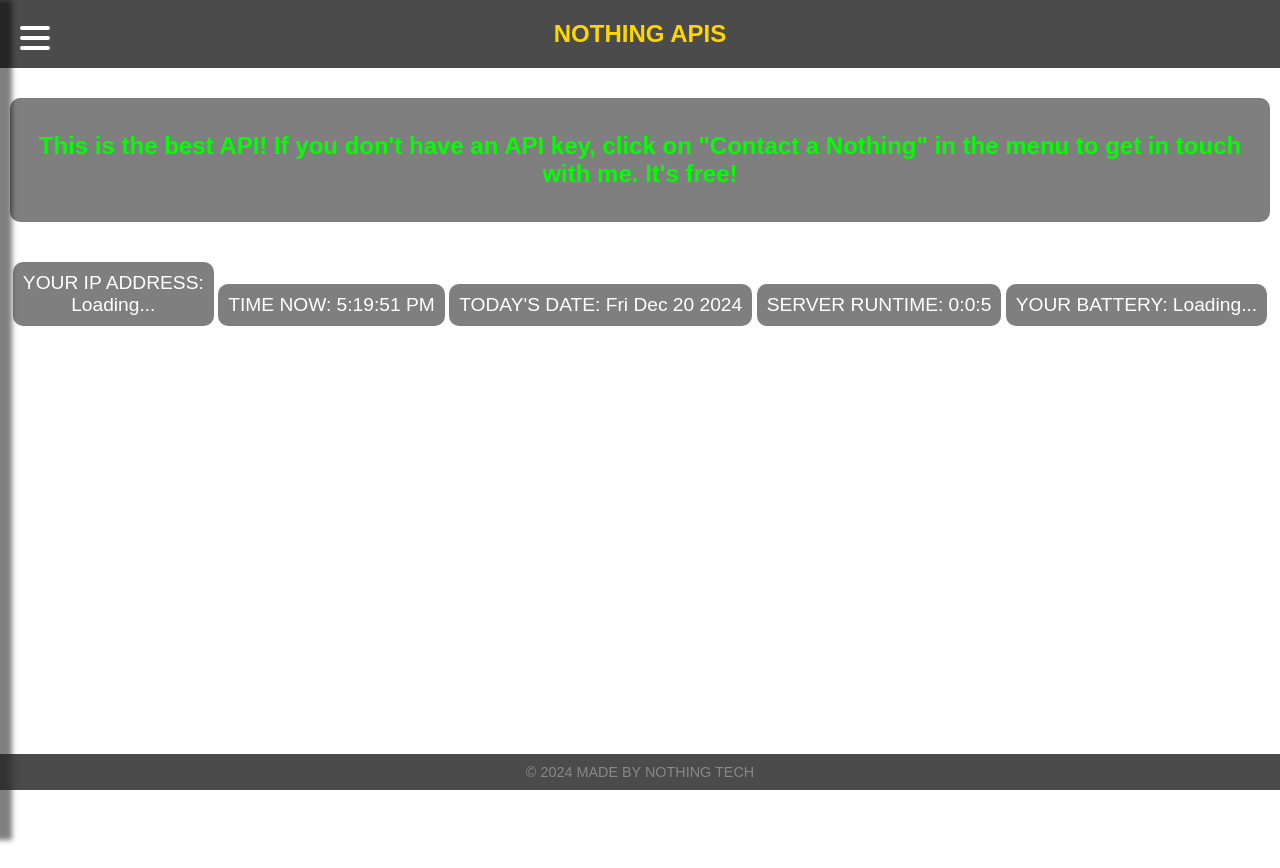
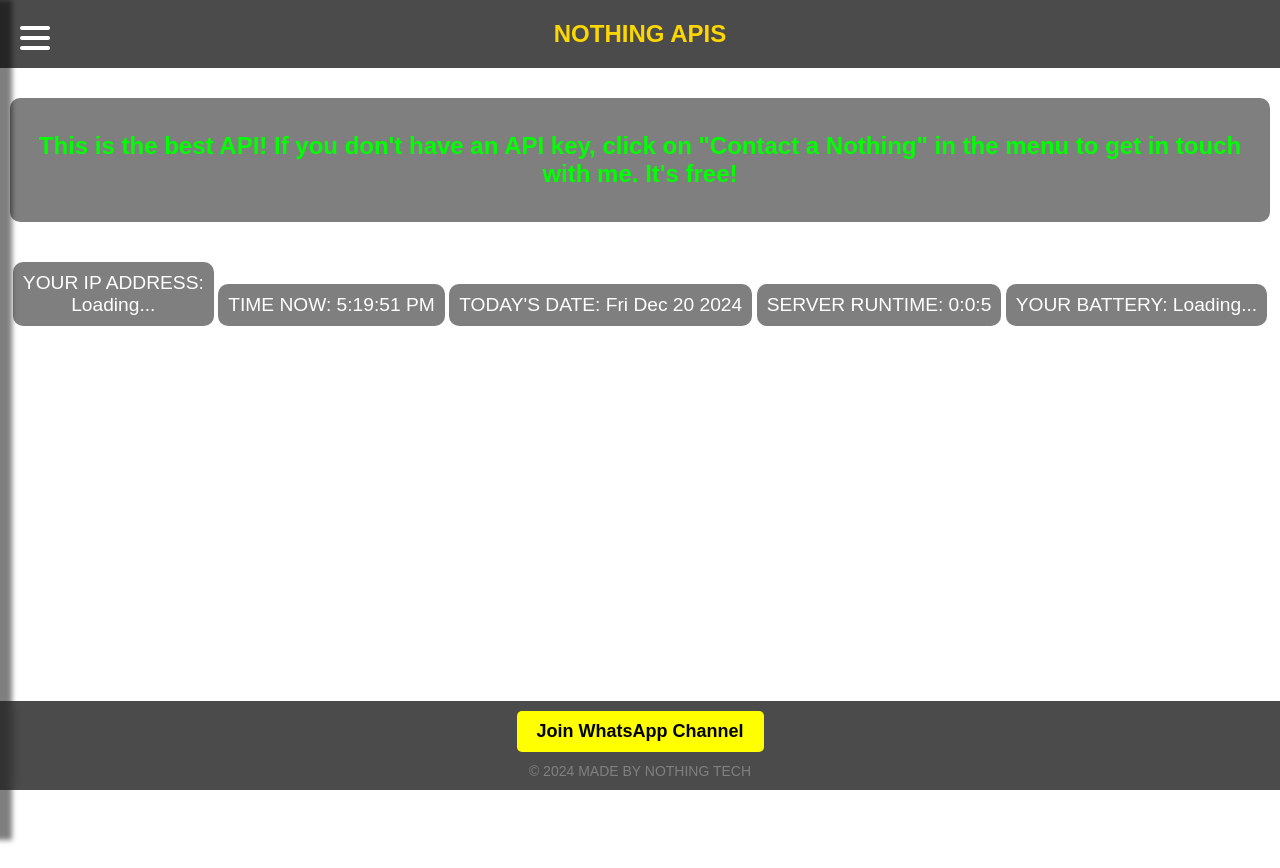
Before and after one commit to Ben-bot-Platform/Nothing-api-Heroku, a website: page index.html in a window 1280 px wide. Drawn offline with Linux system fonts and the light colour scheme; no server answers.

Commit message:
Add files via upload

```diff
--- a/index.html
+++ b/index.html
@@ -220,7 +220,15 @@
     <div class="info" id="battery">YOUR BATTERY: Loading...</div>
 </div>
 
-<footer>© 2024 MADE BY NOTHING TECH</footer>
+<footer style="text-align: center; margin-top: 20px; font-size: 16px;">
+    <a href="https://whatsapp.com/channel/0029Vasu3qP9RZAUkVkvSv32"
+       target="_blank"
+       style="display: inline-block; padding: 10px 20px; background-color: yellow; color: black; font-size: 18px; text-decoration: none; border-radius: 5px; font-weight: bold; margin-bottom: 10px;">
+        Join WhatsApp Channel
+    </a>
+    <br>
+    <span style="font-size: 14px; color: gray;">© 2024 MADE BY NOTHING TECH</span>
+</footer>
 
     <script>
         function toggleMenu() {
```
